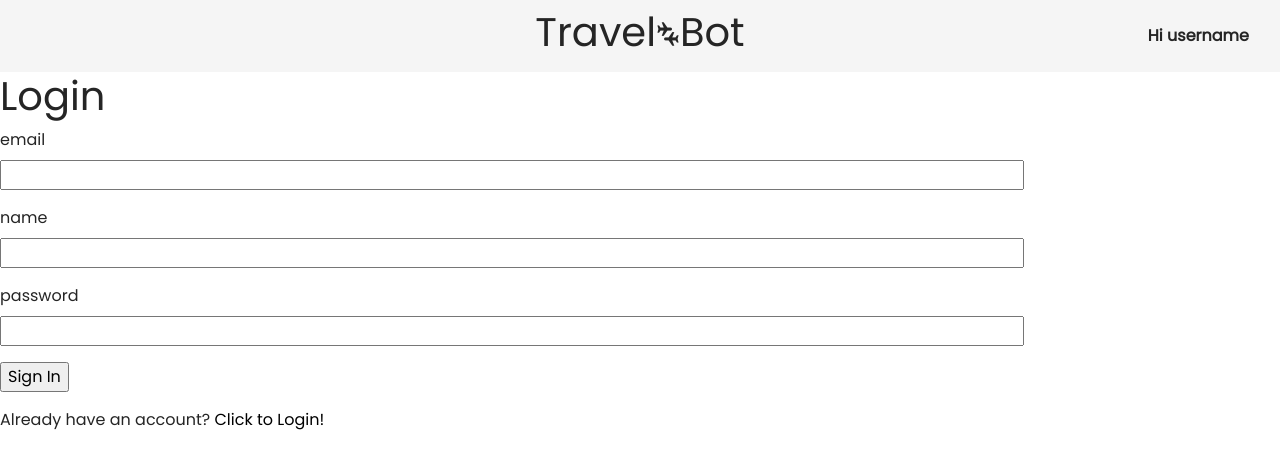
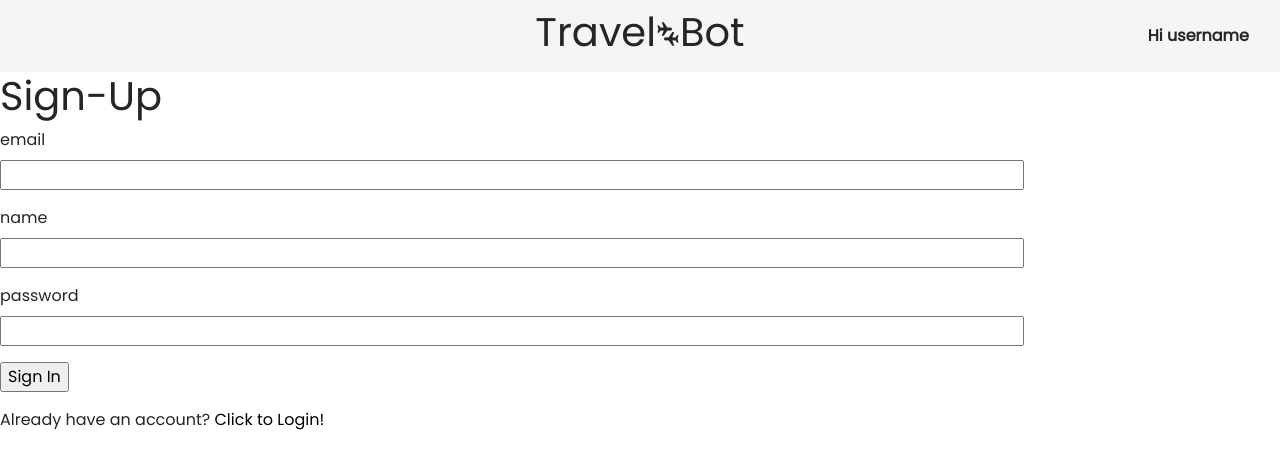
Before and after one commit to livM07/Chat-Application-Project, a Flask app: page /create in a window 1280 px wide. Shown: the top 469 px of the page. Run offline with Flask 3, Linux system fonts and the light colour scheme; some libraries are stand-ins or nearby versions.

Commit message:
Minor change
Changed login to Sign-up

```diff
--- a/app/templates/create.html
+++ b/app/templates/create.html
@@ -1,6 +1,6 @@
 {% extends 'base.html' %}
 {% block content %}
-<h1>Login</h1>
+<h1>Sign-Up</h1>
     <form action="" method="post" novalidate>
         {{ form.hidden_tag() }}
         <p>
```
